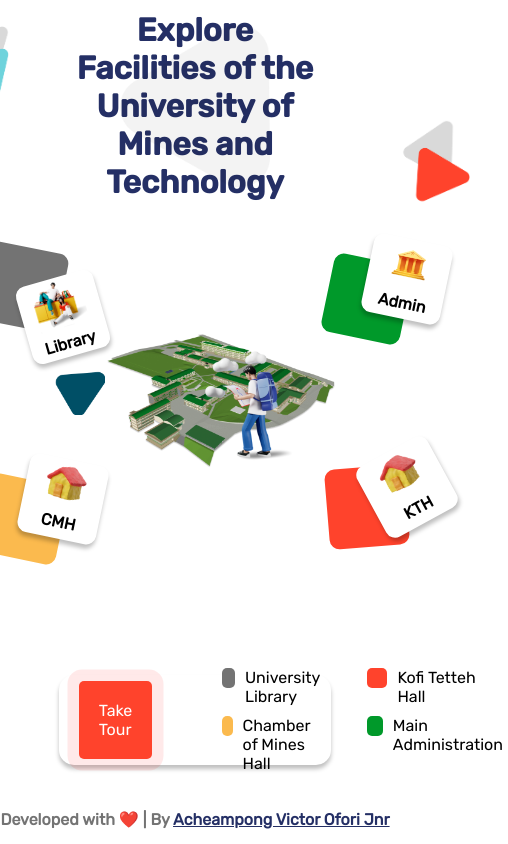
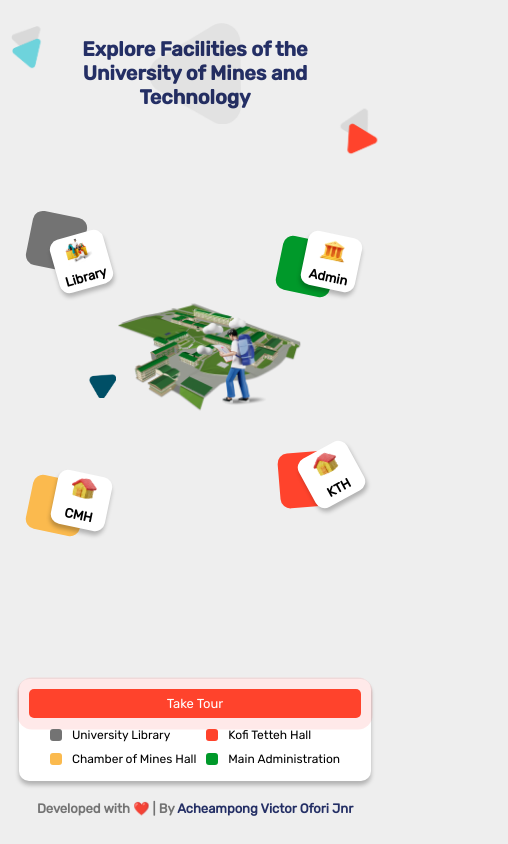
Before and after one commit to lesronn/Umat_Virtual_Campus_tour, a plain HTML site: page index.html in a window 390 px wide. Shown: the whole page, 508 px wide, since content can reach past the window. Drawn offline with Linux system fonts and the light colour scheme.

Commit message:
made index page responsive

```diff
--- a/styles/style.css
+++ b/styles/style.css
@@ -4,26 +4,28 @@
   --kth_color: #ff432c;
   --admin_color: #00992a;
   --library_color: #737373;
-  --umat: #007d00
+  --umat: #007d00;
   --bg_color: #eeeeee;
   --white_color: #ffffff;
   --text_color: #242f65;
-  font-family: "Rubik_Regular";
+  font-family: "Rubik_Regular", sans-serif;
 }
 
 * {
   padding: 0;
   margin: 0;
+  box-sizing: border-box;
 }
+
 #loading {
   display: block;
-  position: absolute;
+  position: fixed;
   top: 0;
   left: 0;
   z-index: 100;
   width: 100vw;
   height: 100vh;
-  background-color: rgba(255, 255, 255);
+  background-color: rgba(255, 255, 255, 1);
   background-image: url("../assets/img/Rocket.gif");
   background-repeat: no-repeat;
   background-position: center;
@@ -31,112 +33,147 @@
 
 .overlay {
   display: none;
-  position: absolute;
+  position: fixed;
   top: 0;
   left: 0;
   z-index: 100;
   width: 100%;
   height: 100%;
-  background-color: black;
+  background-color: rgba(0, 0, 0, 0.8);
 }
+
 video {
   height: 90%;
   width: 90%;
+  max-width: 100%;
+  object-fit: contain;
 }
+
 .sketchfab-embed-wrapper {
   height: 99.9%;
+  width: 100%;
 }
+
 img {
   -webkit-user-drag: none;
   -khtml-user-drag: none;
   -moz-user-drag: none;
   -o-user-drag: none;
   user-drag: none;
+  max-width: 100%;
+  height: auto;
 }
 
 @font-face {
   font-family: "Rubik_Regular";
   src: url("../assets/fonts/Rubik-Regular.ttf");
+  font-display: swap;
 }
+
 @font-face {
   font-family: "Rubik_Medium";
   src: url("../assets/fonts/Rubik-Medium.ttf");
+  font-display: swap;
 }
 
-
+html,
+body {
+  background: var(--bg_color);
+  height: 100%;
+  margin: 0;
+  padding: 0;
+  width: 100%;
+  overflow-x: hidden;
+}
 
 body {
-  background: var(--bg_color);
-  height: 100vh;
-  width: 100vw;
   display: flex;
   justify-content: center;
+  align-items: stretch;
 }
+
 .container {
-  display: grid;
-  height: 100%;
-  width: 1300px;
-  grid-template-rows: 25% 55% 20%;
+  display: flex;
+  flex-direction: column;
+  height: 100vh;
+  width: 100%;
+  max-width: 1300px;
+  padding: 0 15px;
 }
+
 .top {
   display: flex;
-  height: 100%;
+  height: 25vh;
   width: 100%;
   justify-content: center;
-  /* background: red; */
   align-items: center;
+  position: relative;
+  flex-shrink: 0;
 }
+
 .top h1 {
   color: var(--text_color);
-  font-family: "Rubik_Medium";
+  font-family: "Rubik_Medium", sans-serif;
   text-align: center;
-  font-size: 32px;
+  font-size: 2rem;
+  padding: 0 10px;
 }
 
 .top .depth6 {
   position: absolute;
   width: 150px;
+  max-width: 25%;
   mix-blend-mode: multiply;
-  opacity: 56%;
+  opacity: 0.56;
 }
+
 .top .depth {
   position: relative;
   width: 100px;
+  max-width: 20%;
   right: 30px;
   bottom: 40px;
 }
+
 .top .depth2 {
   position: relative;
   width: 100px;
+  max-width: 20%;
   left: 60px;
   top: 50px;
 }
 
 .middle {
-  height: 100%;
+  flex: 1;
   width: 100%;
-  /* background: yellow; */
   display: grid;
   grid-template-columns: 25% 50% 25%;
+  min-height: 50vh;
+  overflow: visible;
 }
+
 .card {
   cursor: pointer;
+  transition: transform 0.3s ease;
 }
+
+.card:hover {
+  transform: scale(1.05);
+}
+
 .middle .leftcards {
-  /* background: pink; */
   display: flex;
   height: 100%;
   width: 100%;
   flex-direction: column;
   justify-content: space-around !important;
   align-items: center;
-  /* padding: 10px 20px; */
-  /* transform: translateY(30px); */
 }
 
 .leftcards .lib {
-  /* float: left; */
+  position: relative;
 }
+
 .lib .bg_card {
   background: var(--library_color);
   height: 80px;
@@ -144,6 +181,7 @@ body {
   border-radius: 10px;
   transform: rotate(11.34deg);
 }
+
 .lib .content_card {
   background: var(--white_color);
   height: 80px;
@@ -160,9 +198,16 @@ body {
   align-items: center;
   box-shadow: 0px 4px 4px rgba(0, 0, 0, 0.25);
 }
+
 .content_card .library_icon {
   width: 50px;
+  max-width: 80%; /* Added for responsiveness */
 }
+
+.cmh {
+  position: relative; /* Added for better positioning */
+}
+
 .cmh .cmh_bg_card {
   background: var(--cmh_color);
   height: 80px;
@@ -186,11 +231,13 @@ body {
   transform: rotate(11.78deg);
   box-shadow: 0px 4px 4px rgba(0, 0, 0, 0.25);
 }
+
 .cmh_content_card .cmh_icon {
   width: 40px;
+  max-width: 80%; /* Added for responsiveness */
 }
+
 .middle .centerview {
-  /* background: blue; */
   height: 100%;
   width: 100%;
   display: flex;
@@ -199,29 +246,32 @@ body {
   overflow: visible !important;
   transform: translateY(-50px);
 }
+
 .centerview .depth7 {
   position: relative;
   width: 50px;
+  max-width: 15%;
 }
+
 .centerview .landing {
   width: 100%;
+  max-height: 100%; /* Added to maintain aspect ratio */
+  object-fit: contain; /* Ensures image maintains aspect ratio */
 }
 
 .middle .rightcards {
-  /* background: orangered; */
   display: flex;
   height: 100%;
   width: 100%;
   flex-direction: column;
   justify-content: space-evenly !important;
   align-items: center;
-  float: right;
-  /* padding: 10px 20px; */
-  /* transform: translateY(40px); */
 }
+
 .admin {
-  /* transform: translateY(20px) !important; */
+  position: relative;
 }
+
 .admin .admin_bg_card {
   background: var(--admin_color);
   height: 80px;
@@ -229,6 +279,7 @@ body {
   border-radius: 10px;
   transform: rotate(11.78deg);
 }
+
 .admin .admin_content_card {
   background: var(--white_color);
   height: 80px;
@@ -245,8 +296,14 @@ body {
   align-items: center;
   box-shadow: 0px 4px 4px rgba(0, 0, 0, 0.25);
 }
+
 .admin_content_card .admin_icon {
   width: 35px;
+  max-width: 80%;
+}
+
+.kth {
+  position: relative;
 }
 
 .kth .kth_bg_card {
@@ -272,46 +329,63 @@ body {
   box-shadow: 0px 4px 4px rgba(0, 0, 0, 0.25);
   transform: rotate(-28.64deg);
 }
+
 .kth_content_card .kth_icon {
   width: 40px;
+  max-width: 80%;
 }
 
 .bottom {
-  height: 100%;
+  height: 20vh;
   width: 100%;
-
   display: flex;
   flex-direction: column;
-  justify-content: space-between;
+  justify-content: center;
   align-items: center;
+  padding-bottom: 20px;
+  flex-shrink: 0;
 }
 
 .bottom_card {
-  height: 70px;
+  height: auto;
   width: 55%;
   background: var(--white_color);
   border-radius: 15px;
-  padding: 10px;
+  padding: 15px 20px;
   display: flex;
   align-items: center;
   box-shadow: 0px 4px 4px rgba(0, 0, 0, 0.25);
 }
+
 .tour_btn {
-  background: #ff432c;
+  background: var(--kth_color);
   padding: 20px;
   text-decoration: none;
   color: var(--white_color);
   border-radius: 5px;
   font-weight: 500;
-  margin-left: 10px;
+  text-align: center;
+  transition: background-color 0.3s ease;
 }
+
+.tour_btn:hover {
+  background-color: #e03a25;
+}
+
 p {
   transform: translateY(-15px);
   color: var(--library_color);
 }
+
 p a {
-  color: #242f65;
+  color: var(--text_color);
+  text-decoration: none;
 }
+
+p a:hover {
+  text-decoration: underline;
+}
+
 .keys {
   margin-left: 70px;
   display: flex;
@@ -321,30 +395,46 @@ p a {
   display: flex;
   margin-bottom: 10px;
   margin-top: 10px;
+  align-items: center;
 }
+
 .color_container span {
   padding-left: 10px;
 }
+
 .color {
   height: 20px;
   width: 20px;
   border-radius: 5px;
+  flex-shrink: 0; /* Prevents color boxes from shrinking */
 }
+
 .color_lib {
   background: var(--library_color);
 }
+
 .color_cmh {
   background: var(--cmh_color);
 }
+
 .color_admin {
   background: var(--admin_color);
 }
+
 .color_kth {
   background: var(--kth_color);
 }
+
 .row {
   margin-left: 40px;
 }
+
+.bottom p {
+  text-align: center;
+  font-size: 17px;
+  padding-top: 40px;
+}
+
 .pulse {
   animation: pulse-animation 1.5s infinite;
 }
@@ -358,12 +448,298 @@ p a {
   }
 }
 
-@media screen and (max-device-width: 768px) {
-  /* .container {
-    display: none !important;
-  } */
-  /* .responsive {
-    display: block;
-    text-align: center !important;
-  } */
+/* Improved Media Queries for Responsiveness */
+@media screen and (max-width: 992px) {
+  .top {
+    height: 20vh;
+  }
+
+  .middle {
+    min-height: 55vh;
+  }
+
+  .bottom {
+    height: 25vh;
+  }
+
+  .bottom_card {
+    width: 75%;
+  }
+
+  .top h1 {
+    font-size: 1.75rem;
+  }
 }
+
+@media screen and (max-width: 768px) {
+  .container {
+    height: auto;
+    min-height: 100vh;
+  }
+
+  .top {
+    height: auto;
+    min-height: 15vh;
+    padding: 20px 0;
+  }
+
+  .top .depth {
+    max-width: 15%;
+    right: 10px;
+    bottom: 10px;
+  }
+  .top .depth2 {
+    max-width: 15%;
+    left: 5px;
+    top: 55px;
+  }
+  .centerview .depth7 {
+    position: relative;
+    width: 50px;
+    max-width: 15%;
+    top: 15px;
+  }
+
+  .middle {
+    /* Keep the original grid structure */
+    height: auto;
+    min-height: auto;
+    padding: 5px 0;
+
+    grid-template-columns: 23% 53% 10%;
+  }
+
+  /* Adjust card positioning for smaller screens but keep the layout */
+  .lib .bg_card,
+  .cmh .cmh_bg_card,
+  .admin .admin_bg_card,
+  .kth .kth_bg_card {
+    height: 70px;
+    width: 70px;
+  }
+
+  .lib .content_card,
+  .cmh_content_card,
+  .admin .admin_content_card,
+  .kth_content_card {
+    height: 70px;
+    width: 70px;
+  }
+
+  .bottom {
+    height: auto;
+    min-height: 20vh;
+    padding: 20px 0 30px;
+  }
+
+  .keys {
+    margin-left: 0;
+  }
+
+  .row {
+    margin-left: 10px;
+  }
+
+  .tour_btn {
+    width: 100%;
+    padding: 15px;
+    border-radius: 5px;
+    margin-left: 0;
+  }
+
+  .bottom_card {
+    border-radius: 10px;
+    padding: 10px 15px;
+    width: 90%;
+    display: flex;
+    flex-direction: column;
+    align-items: center;
+    margin-bottom: 20px;
+  }
+
+  .color_container {
+    margin-bottom: 5px;
+  }
+
+  .top h1 {
+    font-size: 1.5rem;
+    padding: 0 10px;
+  }
+
+  .bottom p {
+    text-align: center;
+    font-size: 17px;
+    padding-top: 15px;
+  }
+}
+
+@media screen and (max-width: 480px) {
+  .container {
+    padding: 10px;
+    height: 100vh;
+    display: flex;
+    flex-direction: column;
+  }
+
+  .top {
+    padding: 15px 0;
+  }
+
+  .top .depth {
+    max-width: 15%;
+    right: 10px;
+    bottom: 25px;
+  }
+  .top .depth2 {
+    max-width: 15%;
+    left: 5px;
+    top: 55px;
+  }
+  .centerview .depth7 {
+    position: relative;
+    width: 50px;
+    max-width: 15%;
+    top: 35px;
+  }
+
+  .middle {
+    padding: 0px 0;
+    grid-template-columns: 25% 50% 10%;
+  }
+
+  .lib .bg_card,
+  .lib .content_card,
+  .cmh .cmh_bg_card,
+  .cmh_content_card,
+  .admin .admin_bg_card,
+  .admin .admin_content_card,
+  .kth .kth_bg_card,
+  .kth_content_card {
+    height: 55px;
+    width: 55px;
+    font-size: 13px;
+  }
+
+  .content_card .library_icon,
+  .cmh_content_card .cmh_icon,
+  .admin_content_card .admin_icon,
+  .kth_content_card .kth_icon {
+    width: 25px;
+  }
+
+  .lib .content_card {
+    left: 25px;
+    bottom: 35px;
+  }
+
+  .cmh_content_card,
+  .admin .admin_content_card,
+  .kth_content_card {
+    left: 25px;
+    bottom: 60px;
+  }
+
+  .centerview .landing {
+    transform: scale(1);
+  }
+
+  .bottom_card {
+    width: 95%;
+    padding: 10px;
+  }
+
+  .tour_btn {
+    padding: 7px;
+    font-size: 13px;
+  }
+
+  .top h1 {
+    font-size: 1.25rem;
+
+    padding: 0 10px;
+  }
+
+  .bottom {
+    padding: 10px 0 0px;
+  }
+  .bottom p {
+    text-align: center;
+    font-size: 13px;
+    padding-top: 15px;
+  }
+
+  .color {
+    height: 12px;
+    width: 12px;
+    border-radius: 3px;
+    flex-shrink: 0; /* Prevents color boxes from shrinking */
+  }
+  .color_container span {
+    font-size: 12px;
+  }
+}
+
+/* Landscape orientation fix while maintaining card layout */
+@media screen and (max-height: 500px) and (orientation: landscape) {
+  .container {
+    height: auto;
+    min-height: 100vh;
+  }
+
+  .top {
+    height: auto;
+    padding: 10px 0;
+    min-height: 60px;
+  }
+
+  .middle {
+    padding: 5px 0;
+    min-height: 200px;
+    /* Keep the grid structure */
+  }
+
+  /* Make cards even smaller for landscape */
+  .lib .bg_card,
+  .lib .content_card,
+  .cmh .cmh_bg_card,
+  .cmh_content_card,
+  .admin .admin_bg_card,
+  .admin .admin_content_card,
+  .kth .kth_bg_card,
+  .kth_content_card {
+    height: 55px;
+    width: 55px;
+  }
+
+  .content_card .library_icon,
+  .cmh_content_card .cmh_icon,
+  .admin_content_card .admin_icon,
+  .kth_content_card .kth_icon {
+    width: 25px;
+  }
+
+  .lib .content_card {
+    left: 25px;
+    bottom: 35px;
+  }
+
+  .cmh_content_card,
+  .admin .admin_content_card,
+  .kth_content_card {
+    left: 25px;
+    bottom: 60px;
+  }
+
+  .centerview .landing {
+    transform: scale(0.7);
+  }
+
+  .bottom {
+    height: auto;
+    padding: 10px 0 20px;
+  }
+
+  .bottom_card {
+    margin-bottom: 15px;
+  }
+}
```
Also changed, not shown: 1 other file.
